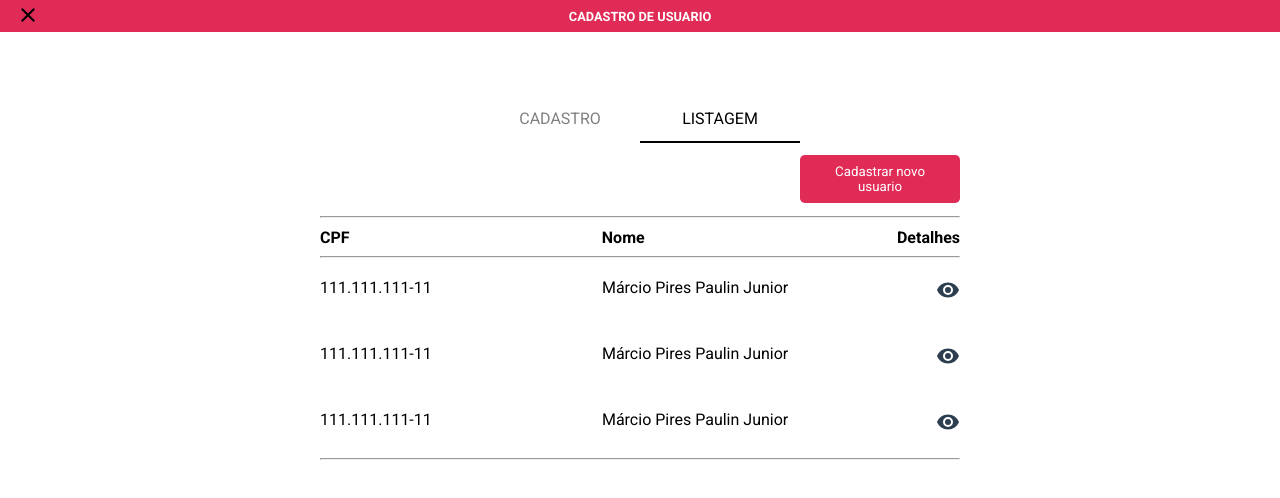
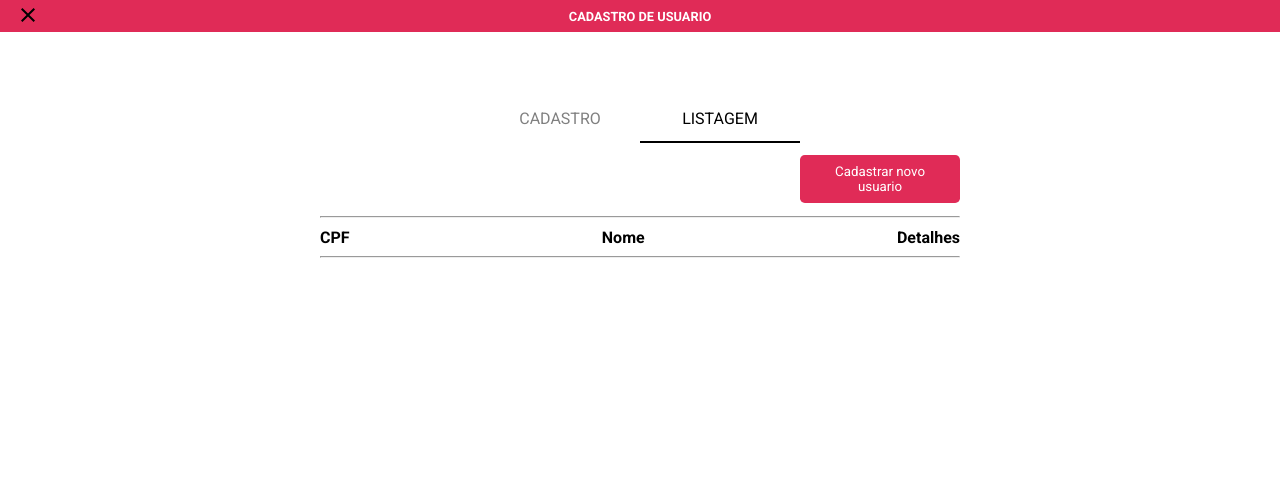
Before and after one commit to PaulinMarcio/EV-Challenge, a Vue app: page / in a window 1280 px wide. Shown: the top 498 px of the page. Built offline with nearby package versions, Linux system fonts and the light colour scheme; the HTML template or start-up script is replaced by a standard one.

Commit message:
feat wip
wip

```diff
--- a/src/components/Navbar.vue
+++ b/src/components/Navbar.vue
@@ -9,8 +9,6 @@
 </template>
 
 <script>
-import UsersList from "../views/UsersList.vue"
-import Register from "../views/Register.vue"
 export default {
   name: 'Navbar',
   methods: {
@@ -18,15 +16,15 @@ export default {
       document.getElementById("blist").classList.toggle("sel");
       document.getElementById("bcad").classList.toggle("sel");
 
-      document.getElementById("table").classList.toggle("hidden");
-      document.getElementById("cadastro").classList.toggle("hidden");
+      var x = document.getElementById("new");
 
-      var x = document.getElementById("new");
       if (x.innerHTML === "Cadastrar novo usuario"){
         x.innerHTML = "Voltar";
+        this.$router.push('/register');
       }
       else{
         x.innerHTML = "Cadastrar novo usuario";
+        this.$router.push('/');
       }
     }
   }
--- a/src/views/Register.vue
+++ b/src/views/Register.vue
@@ -9,16 +9,19 @@
         <label for="username">Nome:</label>
         <input type="text" id="name" name="name"><br>
       </span>
+      <br>
 
       <span>
         <label for="cpf">CPF:</label>
-          <input type="text" id="cpf" name="cpf"><br>
+        <input v-model="cpfUser" v-mask="'###.###.###-##'" type="text" id="cpf" name="cpf"><br>
       </span>
+      <br>
 
-        <span>
+      <span class="right">
         <input class="new" type="submit" value="Enviar">
         <input class="new" type="reset" value="Limpar">
       </span>
+      <br>
 
       <hr>
     </form>
@@ -28,14 +31,18 @@
 <script>
 export default {
   name: 'Register',
+  methods: {
+    data(){
+      return{
+        cpfUser:"",
+      }
+    }
+  }
 }
 </script>
 
 <style scoped>
-.hidden {
-  display: none;
-}
-.new{
+.new {
   cursor: pointer;
   border-radius: .3rem;
   border: 0px transparent;
@@ -43,9 +50,10 @@ export default {
   color: white;
   padding: 0 2%;
   min-height: 3rem;
-  width: 25%;
+  min-width: 10rem;
   margin: 2% 0;
 }
+
 .new:active {
   background-color: #b82248;
 }
@@ -55,9 +63,10 @@ hr {
   color: rgba(0, 0, 0, 0.29);
 }
 
-form{
-  display: grid;
-  column-count: 5;
-  row-gap: 10%;
+form {
+  display: flex;
+  flex-direction: column;
+  justify-content: space-evenly;
+  height: 40vh;
 }
 </style>
--- a/src/views/UsersList.vue
+++ b/src/views/UsersList.vue
@@ -9,34 +9,7 @@
         <th>Detalhes</th>
       </tr>
       <hr>
-      <tr class="flex">
-        <td>111.111.111-11</td>
-        <td class="center">Márcio Pires Paulin Junior</td>
-        <td>
-          <button>
-            <img src="../assets/details-eye.svg" alt="Mais detalhes">
-          </button>
-        </td>
-      </tr>
-      <tr class="flex">
-        <td>111.111.111-11</td>
-        <td class="center">Márcio Pires Paulin Junior</td>
-        <td>
-          <button>
-            <img src="../assets/details-eye.svg" alt="Mais detalhes">
-          </button>
-        </td>
-      </tr>
-      <tr class="flex">
-        <td>111.111.111-11</td>
-        <td class="center">Márcio Pires Paulin Junior</td>
-        <td>
-          <button>
-            <img src="../assets/details-eye.svg" alt="Mais detalhes">
-          </button>
-        </td>
-      </tr>
-      <hr>
+
     </table>
   </section>
 </template>
@@ -44,7 +17,8 @@
 <script>
 import axios from 'axios'
 export default {
-  name: 'UsersList'
+  name: 'UsersList',
+
 }
 </script>
 
@@ -79,9 +53,11 @@ table button {
   border: none;
   cursor: pointer;
 }
-.hidden{
+
+.hidden {
   display: none;
 }
+
 .flex {
   display: flex;
 }
```
Lines whose indentation alone changed are shown as unchanged.
